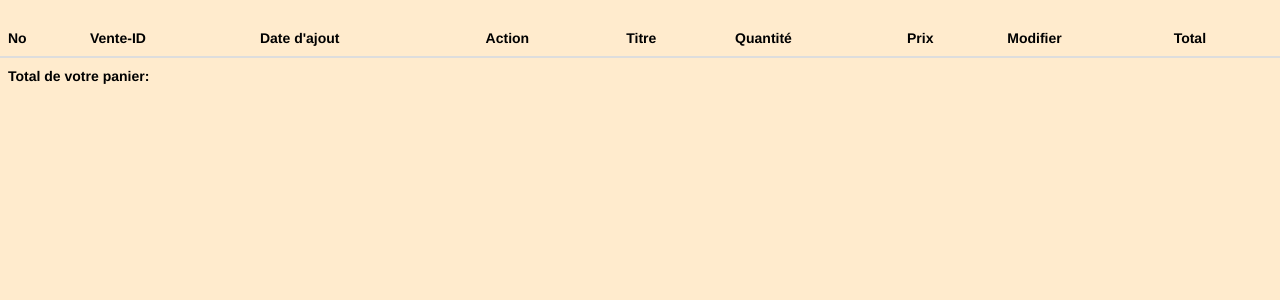
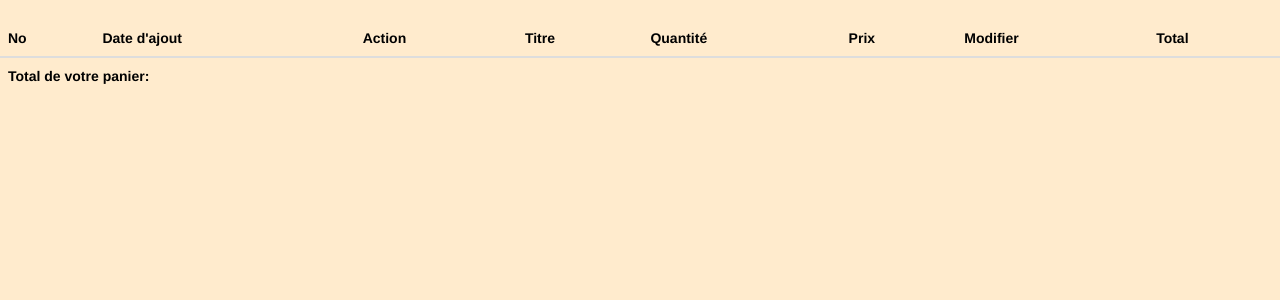
Before and after one commit to OlivierGaillard/zulma, a Django app: page /cart/cart_content/ in a window 1280 px wide. Shown: the part 51-351 px from the top of the page. Run offline with Django 3.2, Linux system fonts and the light colour scheme; lists and menus that the app fills with data are empty; some libraries are stand-ins or nearby versions.

Commit message:
re-design de la vente: creation de la vente seulement au checkout

```diff
--- a/cart/forms.py
+++ b/cart/forms.py
@@ -9,7 +9,7 @@ from .models import Vente, Client, Paiement
 class VenteCreateForm(forms.ModelForm):
     class Meta:
         model = Vente
-        fields = ('date', 'client', )
+        fields = ('date', 'client', 'montant')
         widgets = {
             'date': forms.DateTimeInput(
                 attrs={'id': 'datetimepicker_vente'}
--- a/cart/templates/cart/cart_content.html
+++ b/cart/templates/cart/cart_content.html
@@ -6,7 +6,6 @@
       <thead>
          <tr>
             <th>No</th>
-             <th>Vente-ID</th>
              <th>Date d'ajout</th>
              <th>Action</th>
             <th>Titre</th>
@@ -20,7 +19,6 @@
       <tbody>
       {% for item in cart %}
       <tr><td>{{ forloop.counter }}</td>
-          <td>{{ item.vente.pk}}</td>
           <td>{{ item.date_added }}</td>
           <td>
               <form method="POST" action="{% url "cart:remove_item" item.article.pk  %}">
@@ -54,9 +52,9 @@
     </table>
 {% if cart_total %}
 
-<h3>Vente-ID: {{vente_pk}}</h3>
+
 <div class="container">
-  <p><a class="btn btn-success" href="{% url "cart:checkout"  vente_pk %}">Passer la commande</a> </p>
+  <p><a class="btn btn-success" href="{% url "cart:checkout" %}">Passer la commande</a> </p>
 </div>
 
 
--- a/cart/urls.py
+++ b/cart/urls.py
@@ -7,7 +7,7 @@ app_name = 'cart'
 urlpatterns = [
     url(r'^add_item/(?P<pk>[0-9]+)$', views.add_cart_item, name='add_item'),
     url(r'^cart_content/$', views.CartView.as_view(), name='cart_content'),
-    url(r'^checkout/(?P<pk>[0-9]+)$', views.CheckoutView.as_view(), name='checkout'),
+    url(r'^checkout/$', views.CheckoutView.as_view(), name='checkout'),
     url(r'^remove_item/(?P<pk>[0-9]+)$', views.remove_cart_item, name='remove_item'),
     url(r'^remove_item_from_vente/(?P<pk>[0-9]+)$', views.remove_article_from_vente_and_update_article_quantity,
         name='remove_article_from_vente'),
--- a/cart/views.py
+++ b/cart/views.py
@@ -31,13 +31,14 @@ def add_cart_item(request, pk):
                 cart_item.cart_id = _set_or_get_session_id(request)
                 cart_item.article = article
                 cart_item.quantity = 1
-                if cart_items.count() == 0:
-                    # Pourquoi créer une vente maintenant et pas lors de la commande?
-                    vente = Vente.objects.create()
-                    cart_item.vente = vente
-                else:
-                    cart_item.vente = cart_items[0].vente
                 cart_item.save()
+                # if cart_items.count() == 0:
+                #     # Pourquoi créer une vente maintenant et pas lors de la commande?
+                #     vente = Vente.objects.create()
+                #     cart_item.vente = vente
+                # else:
+                #     cart_item.vente = cart_items[0].vente
+                # cart_item.save()
             else:
                 return HttpResponse("Quantite en stock insuffisante!")
         url_redirect = reverse('cart:cart_content')
@@ -126,14 +127,19 @@ class CartView(ListView):
         if  is_cart_id_session_set(self.request): # and not cart_not_complete(self.request):
             cart_id = get_cart_id_session(self.request)
             ctx['cart_total'] = CartItem.get_total_of_cart(cart_id)
-            ctx['vente_pk']   = CartItem.get_vente_id(cart_id)
+            #ctx['vente_pk']   = CartItem.get_vente_id(cart_id)
             ctx['cart'] = get_cart_items(self.request)
+            carts = get_cart_items(self.request)
+            print(carts)
+            print('cart')
             return ctx
         else:
             return ctx
 
 
-class CheckoutView(UpdateView):
+class CheckoutView(CreateView):
+    """Crée le formulaire de la vente avec la liste des articles mis dans le panier.
+    Le montant est pré-renseigné. """
     model = Vente
     template_name = 'cart/checkout.html'
     context_object_name = 'cart'
@@ -145,27 +151,40 @@ class CheckoutView(UpdateView):
         if is_cart_id_session_set(self.request):
             cart_id = get_cart_id_session(self.request)
             ctx['cart_total'] = CartItem.get_total_of_cart(cart_id)
-            ctx['vente_pk'] = CartItem.get_vente_id(cart_id)
+            #ctx['vente_pk'] = CartItem.get_vente_id(cart_id)
             ctx['cart'] = get_cart_items(self.request)
             return ctx
         else:
             return ctx
 
+    def get_initial(self):
+        initial = super(CheckoutView, self).get_initial()
+        session_id = get_cart_id_session(self.request)
+        initial['montant'] = CartItem.get_total_of_cart(session_id)
+        return  initial
+
     def form_valid(self, form):
+        self.object = form.save()
+        montant = form['montant'].value()
+        print('self.object: ', self.object)
         if is_cart_id_session_set(self.request):
             cart_id = get_cart_id_session(self.request)
 #            montant_paiement = self.object.montant # le formulaire permet d'entrer le 1er paiement (ou final)
             # facture total
-            self.object.montant = CartItem.get_total_of_cart(cart_id)
+            #self.object.montant = CartItem.get_total_of_cart(cart_id)
 
-        cart_items = CartItem.objects.filter(vente=self.object)
-        cart_item2 = get_cart_items(request=self.request)
+        #cart_items = CartItem.objects.filter(vente=self.object)
+        cart_items = get_cart_items(request=self.request)
         for cart in cart_items:
+            print(cart)
             cart.cart_complete = True
+            cart.vente = self.object
             cart.save()
             cart.update_article_quantity()
         remove_cart_id_from_session(self.request)
         return super(CheckoutView, self).form_valid(form)
+
+
 
 
 class VenteDetail(DetailView):
```
Also changed, not shown: cart/models.py (+6 -6 lines), cart/templates/cart/vente.html (+13 -6 lines), config/settings/common.py (+8 -1 lines).
